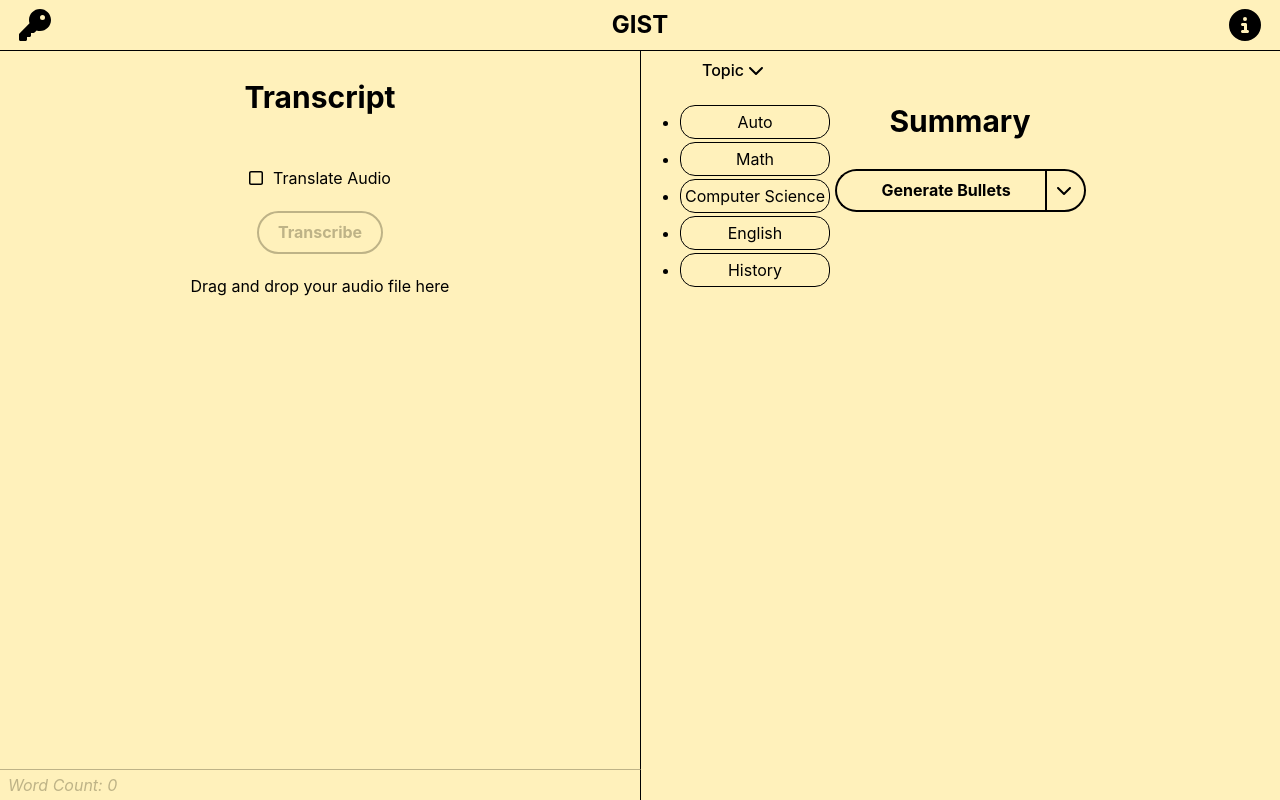
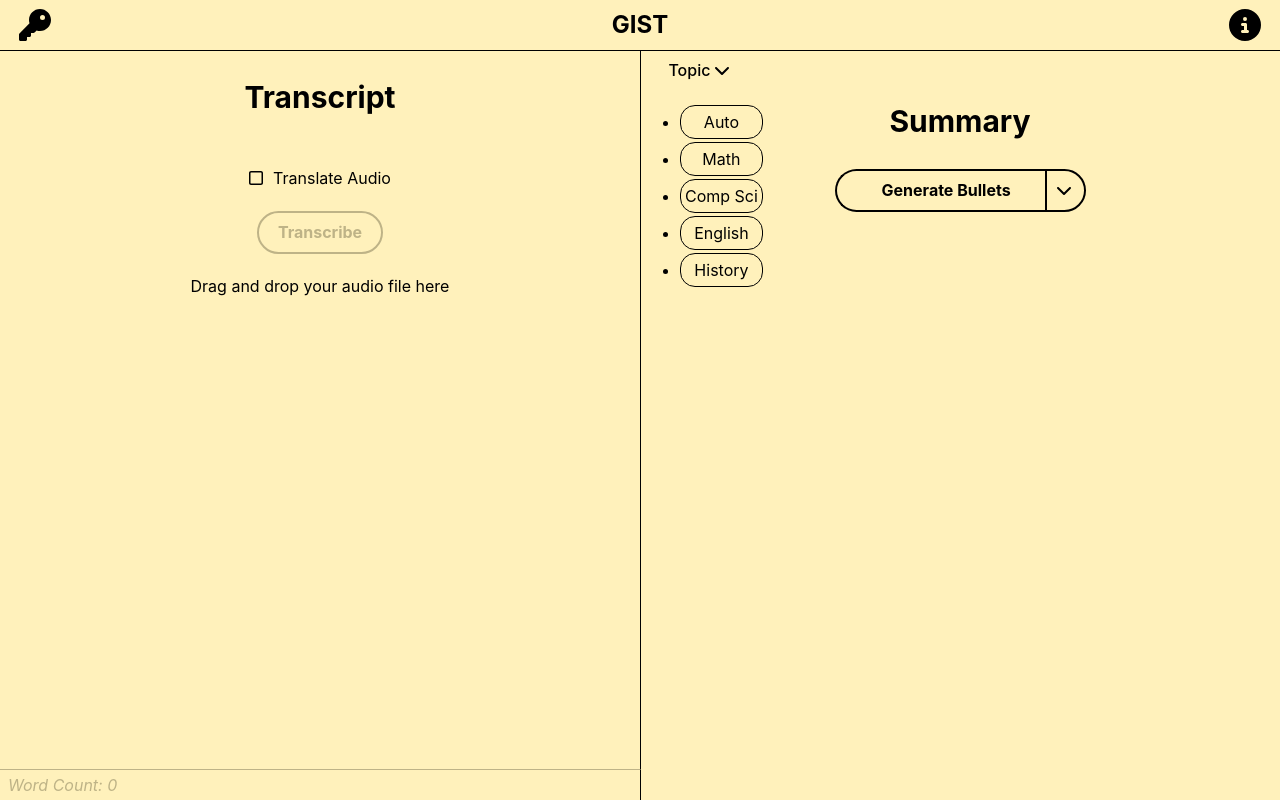
Before and after one commit to Carsonthemonkey/GIST, a React (Vite) app: page / in a window 1280 px wide. Both pictures are taken after a click on the button "Topic". Built offline with nearby package versions, Linux system fonts and the light colour scheme.

Commit message:
Made topics dropdown selectable

```diff
--- a/src/components/SmallDropdown.tsx
+++ b/src/components/SmallDropdown.tsx
@@ -6,10 +6,16 @@ import "../styles/SmallDropdown.css";
 interface Props {
     children: React.ReactNode;
     options: string[];
+    setSelected: (selected: string) => void;
 }
 
-const SmallDropdown = ({ children, options}: Props) => {
+const SmallDropdown = ({ children, options, setSelected}: Props) => {
     const [isOpen, setIsOpen] = React.useState(false);
+
+    function handleClick(e: any) {
+        setSelected(e.target.innerText);
+        setIsOpen(false);
+    }
 
     function toggleDropdown() {
         setIsOpen(!isOpen);
@@ -30,7 +36,9 @@ const SmallDropdown = ({ children, options}: Props) => {
             {isOpen && (
                 <ul className="small-drop-down-content">
                     {options.map((option) => (
-                        <li className="small-drop-down-item">{option}</li>
+                        <li className="small-drop-down-item"
+                        key={option}
+                        onClick={handleClick}>{option}</li>
                     ))}
                 </ul>
             )}
--- a/src/components/SummaryPanel.tsx
+++ b/src/components/SummaryPanel.tsx
@@ -23,7 +23,7 @@ const SummaryPanel = (props: Props) => {
     const LatexPrompt =
         " If there is any math whatsoever, use LaTeX notation to display it by enclosing it with two $ signs. Even single numbers should be in LaTeX for readability. ALL MATH SHOULD BE IN LATEX NOTATION.";
 
-    const topics = ["Auto", "Math", "Computer Science", "English", "History"];
+    const topics = ["Auto", "Math", "Comp Sci", "English", "History"];
 
     const prompts: Prompts = {
         Bullets:
@@ -43,6 +43,7 @@ const SummaryPanel = (props: Props) => {
     // $a = \frac{1}{1-r}$
     const [isLoading, setIsLoading] = React.useState(false); //This might be kind of messy but it probably works
     const [activePrompt, setActivePrompt] = React.useState("Bullets");
+    const [activeSubject, setActiveSubject] = React.useState("Auto");
     const [isList, setIsList] = React.useState(true);
 
     const toggleDropdown = () => {
@@ -86,7 +87,7 @@ const SummaryPanel = (props: Props) => {
     return (
         <div id="summary-panel">
             <PanelAnchor position="top-left">
-                <SmallDropdown options={topics}>
+                <SmallDropdown options={topics} setSelected={setActiveSubject}>
                     Topic
                 </SmallDropdown>
             </PanelAnchor>
```
